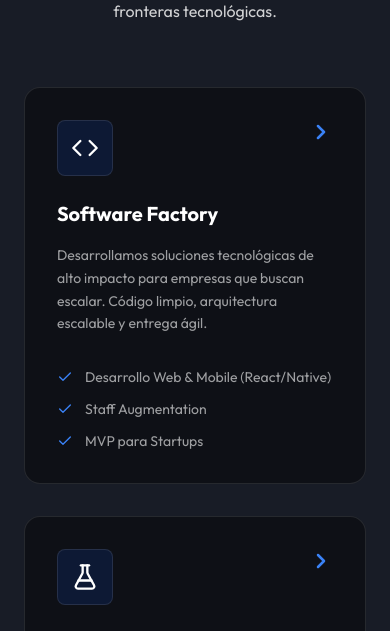
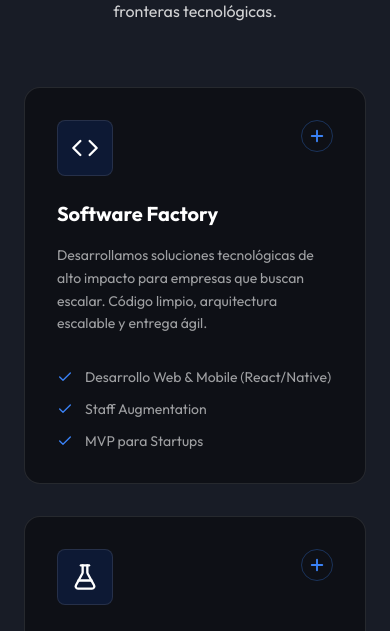
Before and after one commit to MarianoRicoy/tws-landing, a Next.js app: page / in a window 390 px wide. Shown: the part 2160-2791 px from the top of the page. Built offline with nearby package versions, Linux system fonts and the light colour scheme.

Commit message:
Design: Replaced chevron indicators with stylized '+' icons in Service and Team cards

```diff
--- a/components/DreamTeam.tsx
+++ b/components/DreamTeam.tsx
@@ -1,6 +1,6 @@
 'use client';
 
-import { ChevronRight } from 'lucide-react';
+import { Plus } from 'lucide-react';
 import Image from 'next/image';
 import Link from 'next/link';
 import { useState } from 'react';
@@ -26,9 +26,11 @@ const TeamMemberCard = ({ name, role, imageSrc, onClick }: { name: string, role:
         <div className="absolute inset-0 bg-gradient-to-t from-background-dark/40 to-transparent opacity-60 transition-opacity duration-500 group-hover:opacity-40" />
       </div>
 
-      {/* Chevron Indicator */}
-      <div className="absolute top-4 right-4 text-accent-cyan opacity-100 md:opacity-0 md:group-hover:opacity-100 transition-all duration-300 transform translate-x-0 md:translate-x-[-10px] md:group-hover:translate-x-0 z-20">
-        <ChevronRight size={24} strokeWidth={2.5} />
+      {/* Plus Indicator */}
+      <div className="absolute top-4 right-4 z-20">
+        <div className="w-6 h-6 rounded-full border border-accent-cyan/30 flex items-center justify-center transition-all duration-300 md:opacity-0 md:group-hover:opacity-100 group-hover:bg-accent-cyan/20 group-hover:border-accent-cyan">
+          <Plus size={14} className="text-accent-cyan transition-colors duration-300 group-hover:text-white" strokeWidth={2.5} />
+        </div>
       </div>
 
       {/* Decorative Gradient Light */}
--- a/components/Services.tsx
+++ b/components/Services.tsx
@@ -1,6 +1,6 @@
 'use client';
 
-import { Code, FlaskConical, Check, ChevronRight } from 'lucide-react';
+import { Code, FlaskConical, Check, Plus } from 'lucide-react';
 import Link from 'next/link';
 import AnimatedText from './AnimatedText';
 import { motion, Variants } from 'framer-motion';
@@ -39,9 +39,11 @@ const ServiceCard = ({ icon: Icon, title, description, items, href, index, iconC
       <div className="absolute inset-0 bg-gradient-to-br from-accent-cyan/5 to-transparent opacity-0 group-hover:opacity-100 transition-opacity duration-500"></div>
       <div className="absolute -top-10 -right-10 w-24 h-24 bg-accent-cyan/10 rounded-full blur-3xl opacity-0 group-hover:opacity-100 transition-opacity duration-300"></div>
 
-      {/* Chevron Indicator */}
-      <div className="absolute top-8 right-8 text-accent-cyan opacity-100 md:opacity-0 md:group-hover:opacity-100 transition-all duration-300 transform translate-x-0 md:translate-x-[-10px] md:group-hover:translate-x-0">
-        <ChevronRight size={24} strokeWidth={2.5} />
+      {/* Plus Indicator */}
+      <div className="absolute top-8 right-8 z-20">
+        <div className="w-8 h-8 rounded-full border border-accent-cyan/30 flex items-center justify-center transition-all duration-300 md:opacity-0 md:group-hover:opacity-100 group-hover:bg-accent-cyan/20 group-hover:border-accent-cyan">
+          <Plus size={18} className="text-accent-cyan transition-colors duration-300 group-hover:text-white" strokeWidth={2.5} />
+        </div>
       </div>
 
       <div className="relative flex flex-col h-full">
```
